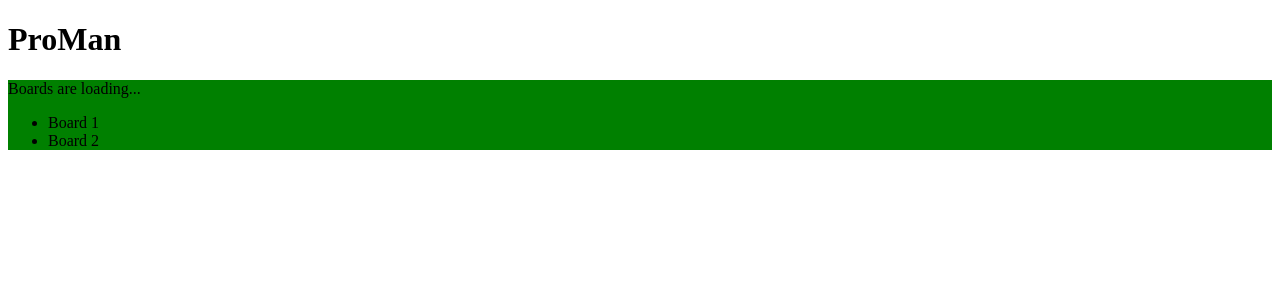
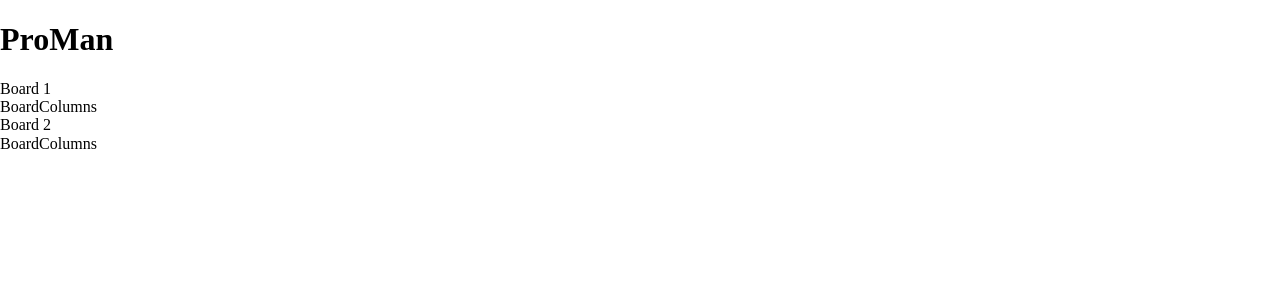
Before and after one commit to CsabaToth70/ProMan, a Flask app: page / in a window 1280 px wide. Shown: the top 300 px of the page. Run offline with Flask 2, Linux system fonts and the light colour scheme; parts of the project's set-up code (start-up, migrations or seed data) failed here and were passed over; some libraries are stand-ins or nearby versions.

Commit message:
feat: implement boards' list overview

```diff
--- a/static/js/dom.js
+++ b/static/js/dom.js
@@ -1,5 +1,5 @@
 // It uses data_handler.js to visualize elements
-import { dataHandler } from "./data_handler.js";
+import {dataHandler} from "./data_handler.js";
 
 export let dom = {
     init: function () {
@@ -7,7 +7,7 @@ export let dom = {
     },
     loadBoards: function () {
         // retrieves boards and makes showBoards called
-        dataHandler.getBoards(function(boards){
+        dataHandler.getBoards(function (boards) {
             dom.showBoards(boards);
         });
     },
@@ -15,22 +15,20 @@ export let dom = {
         // shows boards appending them to #boards div
         // it adds necessary event listeners also
 
-        let boardList = '';
+        for (let board of boards) {
+            let boardTitle = ` <div class="board-title">${board.title}</div>`;
+            const outerHtml = `<div class="board"></div>`;
+            const boardHeader = `<div class="board-header"> ${boardTitle}</div>`
+            const boardColumns = `<div class="board-columns"> BoardColumns</div>`
 
-        for(let board of boards){
-            boardList += `
-                <li>${board.title}</li>
-            `;
+            let boardsContainer = document.querySelector('.board-container');
+            boardsContainer.insertAdjacentHTML("beforeend", outerHtml);
+            let boardElement = document.querySelector('.board');
+            boardElement.insertAdjacentHTML("beforeend", boardHeader);
+            boardElement.insertAdjacentHTML('beforeend', boardColumns);
         }
 
-        const outerHtml = `
-            <ul class="board-container">
-                ${boardList}
-            </ul>
-        `;
 
-        let boardsContainer = document.querySelector('#boards');
-        boardsContainer.insertAdjacentHTML("beforeend", outerHtml);
     },
     loadCards: function (boardId) {
         // retrieves cards and makes showCards called
--- a/templates/index.html
+++ b/templates/index.html
@@ -12,10 +12,18 @@
         <link rel="icon" type="image/png" sizes="16x16" href="{{ url_for('static', filename='favicon/favicon-16x16.png') }}">
 
         <link rel="stylesheet" type="text/css" href="{{ url_for('static', filename='css/main.css') }}">
+
+        <link rel="stylesheet" href="https://cdnjs.cloudflare.com/ajax/libs/normalize/8.0.1/normalize.min.css" />
+        <link rel="stylesheet" href="https://use.fontawesome.com/releases/v5.5.0/css/solid.css" integrity="sha384-rdyFrfAIC05c5ph7BKz3l5NG5yEottvO/DQ0dCrwD8gzeQDjYBHNr1ucUpQuljos" crossorigin="anonymous">
+        <link rel="stylesheet" href="https://use.fontawesome.com/releases/v5.5.0/css/fontawesome.css" integrity="sha384-u5J7JghGz0qUrmEsWzBQkfvc8nK3fUT7DCaQzNQ+q4oEXhGSx+P2OqjWsfIRB8QT" crossorigin="anonymous">
+
+
+
         <script type="module" src="{{ url_for('static', filename='js/main.js') }}" defer></script>
     </head>
     <body>
         <h1>ProMan</h1>
-        <div id="boards">Boards are loading...</div>
+        <div class="board-container"></div>
+
     </body>
 </html>
```
